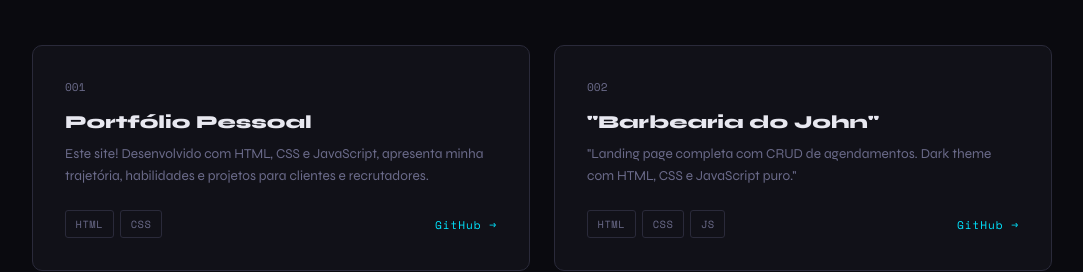
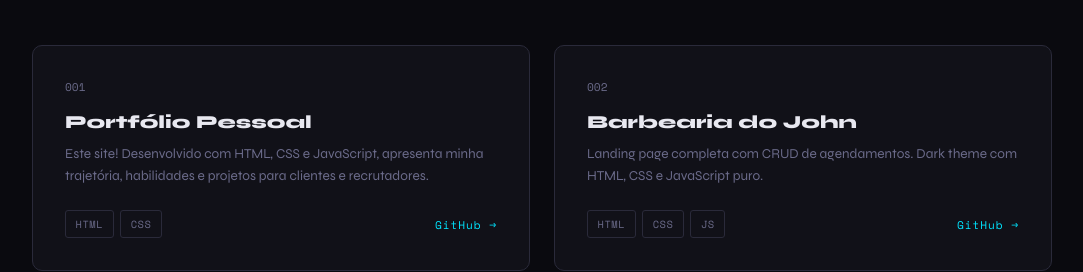
Before and after one commit to Ailtinho-Filho/portfolio, a plain HTML site: page index.html in a window 1280 px wide. Shown: the part 2279-2551 px from the top of the page, without its empty margins (98-1181 px from the left). Drawn offline with nearby package versions, Linux system fonts and the light colour scheme.

Commit message:
Update index.html
update docs card 02

```diff
--- a/index.html
+++ b/index.html
@@ -638,8 +638,8 @@
       </div>
       <div class="project-card">
         <div class="project-number">002</div>
-        <div class="project-title">"Barbearia do John"</div>
-        <div class="project-desc">"Landing page completa com CRUD de agendamentos. Dark theme com HTML, CSS e JavaScript puro."</div>
+        <div class="project-title">Barbearia do John</div>
+        <div class="project-desc">Landing page completa com CRUD de agendamentos. Dark theme com HTML, CSS e JavaScript puro.</div>
         <div class="project-footer">
           <div class="skill-tags">
             <span class="tag">HTML</span>
```
